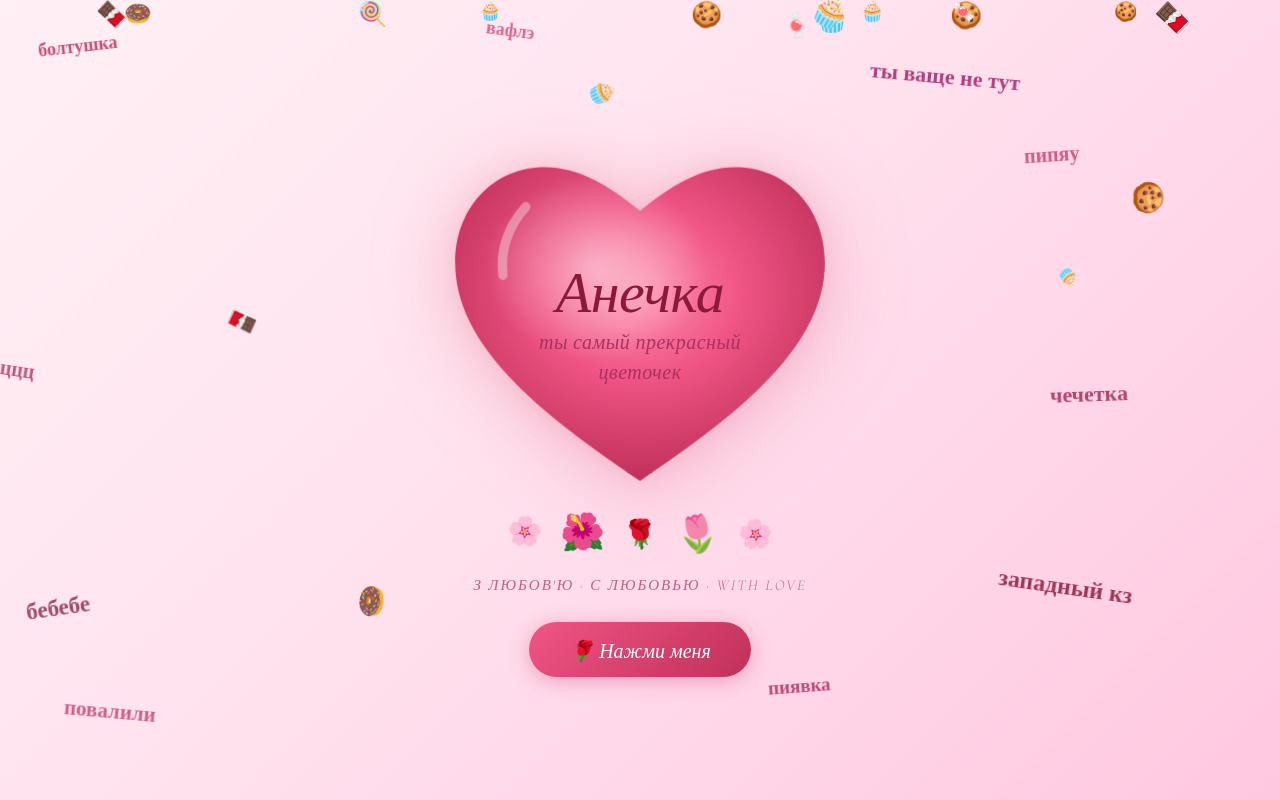
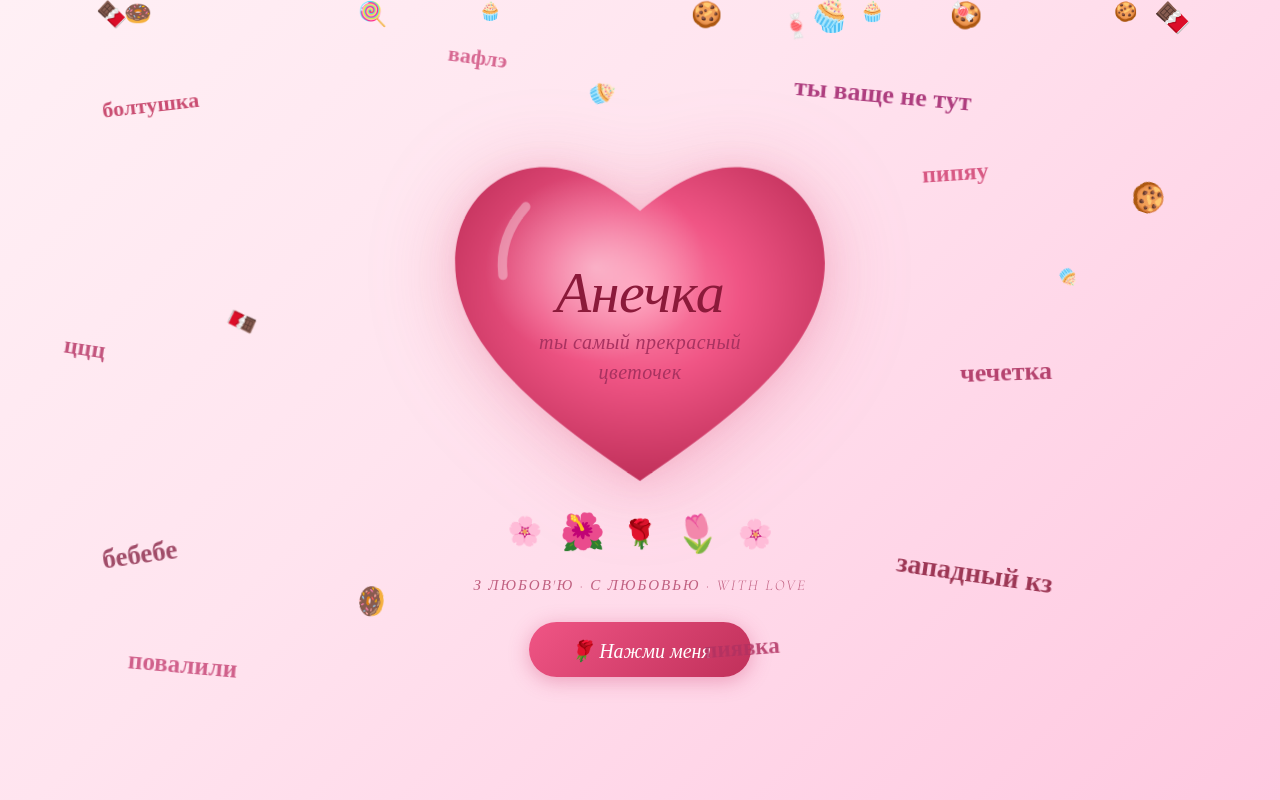
Before and after one commit to smakovsk1/anechka, a React (Create React App) app: page / in a window 1280 px wide. Built offline with nearby package versions, Linux system fonts and the light colour scheme; a web font is replaced by a local one.

Commit message:
надписи крупнее и ближе к центру

```diff
--- a/src/App.js
+++ b/src/App.js
@@ -4,13 +4,13 @@ import './App.css';
 const CHOCOS = ['🍫','🍬','🍭','🍩','🍪','🧁'];
 const LABELS = ['болтушка','ты ваще не тут','пипяу','западный кз','пиявка','повалили','бебебе','вафлэ','чечетка','ццц'];
 const POSITIONS = [
-  {top:'5%',left:'3%'},{top:'8%',left:'68%'},{top:'18%',left:'80%'},
-  {top:'72%',left:'78%'},{top:'85%',left:'60%'},{top:'88%',left:'5%'},
-  {top:'75%',left:'2%'},{top:'3%',left:'38%'},{top:'48%',left:'82%'},{top:'45%',left:'0%'},
+  {top:'12%',left:'8%'},{top:'10%',left:'62%'},{top:'20%',left:'72%'},
+  {top:'70%',left:'70%'},{top:'80%',left:'55%'},{top:'82%',left:'10%'},
+  {top:'68%',left:'8%'},{top:'6%',left:'35%'},{top:'45%',left:'75%'},{top:'42%',left:'5%'},
 ];
 const ROTATIONS = [-8,5,-4,7,-6,3,-10,6,-3,8];
 const COLORS = ['#c0305a','#a0206a','#d04070','#8b1a3a','#b03060','#c84878','#903050','#d05080','#a82858','#b83868'];
-const SIZES = [18,22,20,24,19,21,23,18,22,20];
+const SIZES = [22,26,24,28,23,25,27,22,26,24];
 
 function Background() {
   const ref = useRef(null);
```
